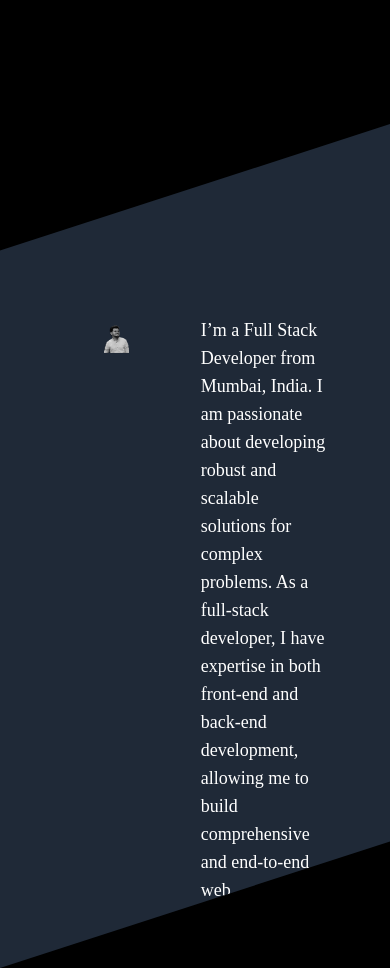
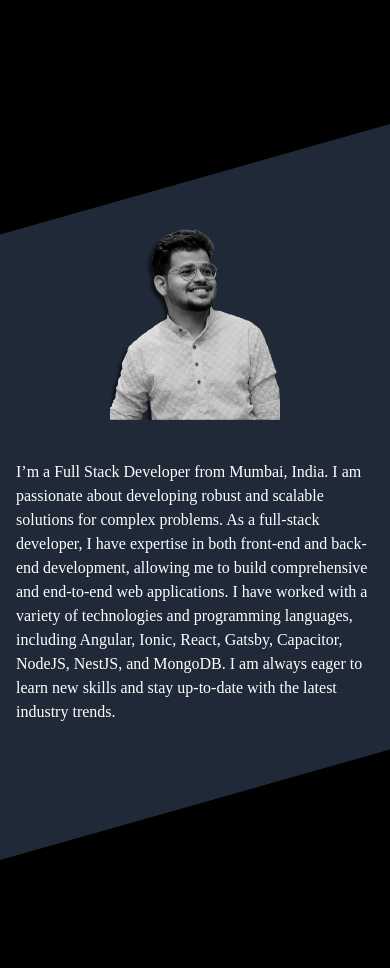
Before and after one commit to yksolanki9/portfolio-site, a Gatsby site: page / in a window 390 px wide. Shown: the part 720-1688 px from the top of the page. Built offline with nearby package versions, Linux system fonts and the light colour scheme; Gatsby itself is replaced by a stand-in of ours.

Commit message:
Make about page responsive

```diff
--- a/src/components/About.tsx
+++ b/src/components/About.tsx
@@ -6,13 +6,16 @@ export const About = (props: any) => {
   return (
     <div
       id="about"
-      className="2xl:pt-64 pt-40 px-16 h-screen bg-gray-800 about-section"
+      className="2xl:pt-64 lg:pt-32 min-[700px]:pt-24 lg:p-16 max-[400px]:p-4 p-8 md:h-screen bg-gray-800 about-section"
     >
-      <div className="flex w-9/10 md:w-4/5 xxl:w-2/3 max-w-250 mx-auto">
-        <div className="min-w-[40%]">
-          <img className="p-10" src={profileImage} />
+      <div className="flex md:flex-row flex-col justify-center h-full items-center pb-10">
+        <div className="xl:basis-3/12 lg:basis-4/12 basis-5/12 pt-20 md:pt-0">
+          <img
+            className="h-[200px] sm:h-[300px] md:h-auto"
+            src={profileImage}
+          />
         </div>
-        <div className="text-lg pt-8 md:pt-16 pl-8 font-light">
+        <div className="text-md md:text-lg md:leading-8 font-light md:pl-10 pt-10 pb-20 md:py-0 xl:basis-5/12 lg:basis-6/12 basis-7/12">
           {props.about}
         </div>
       </div>
```
